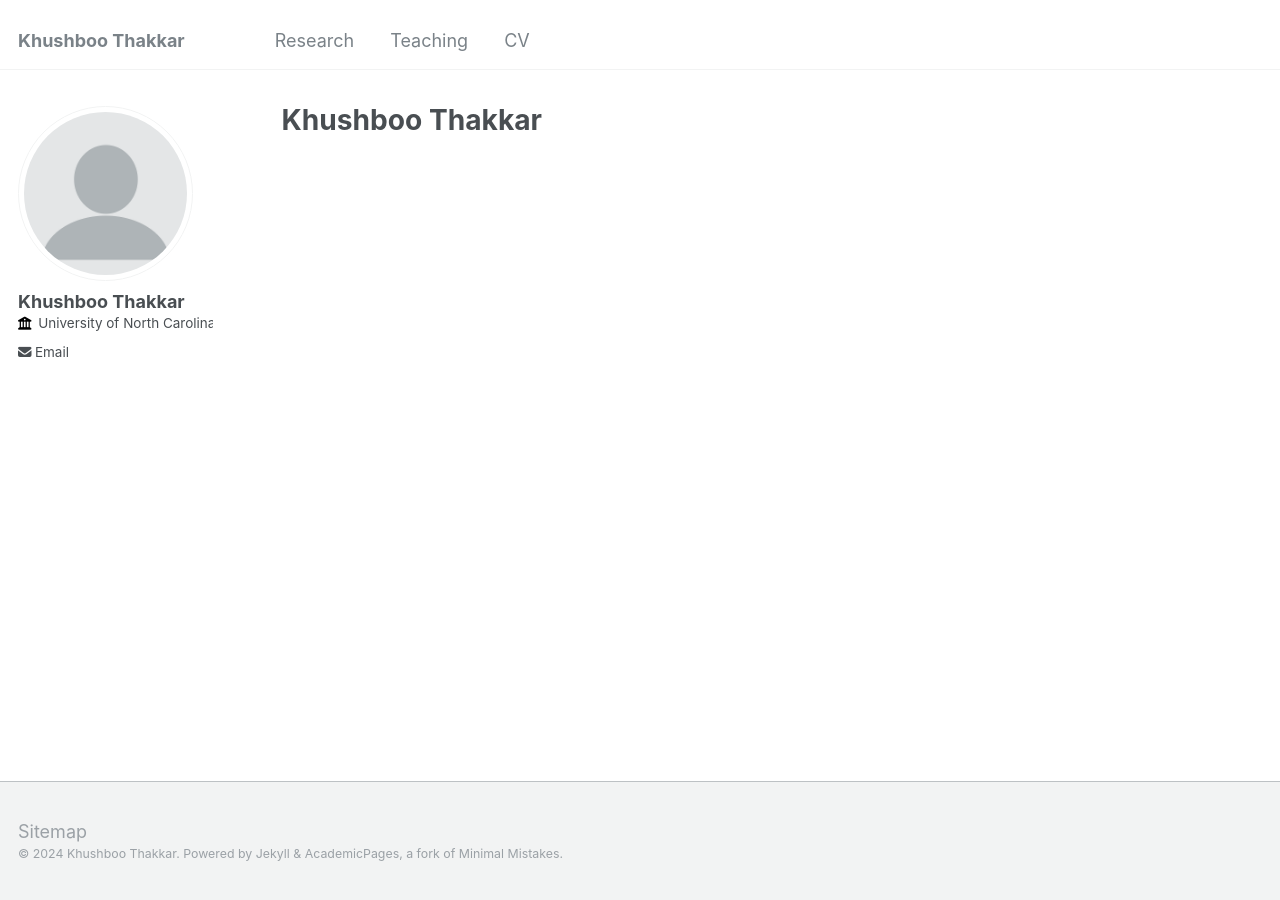
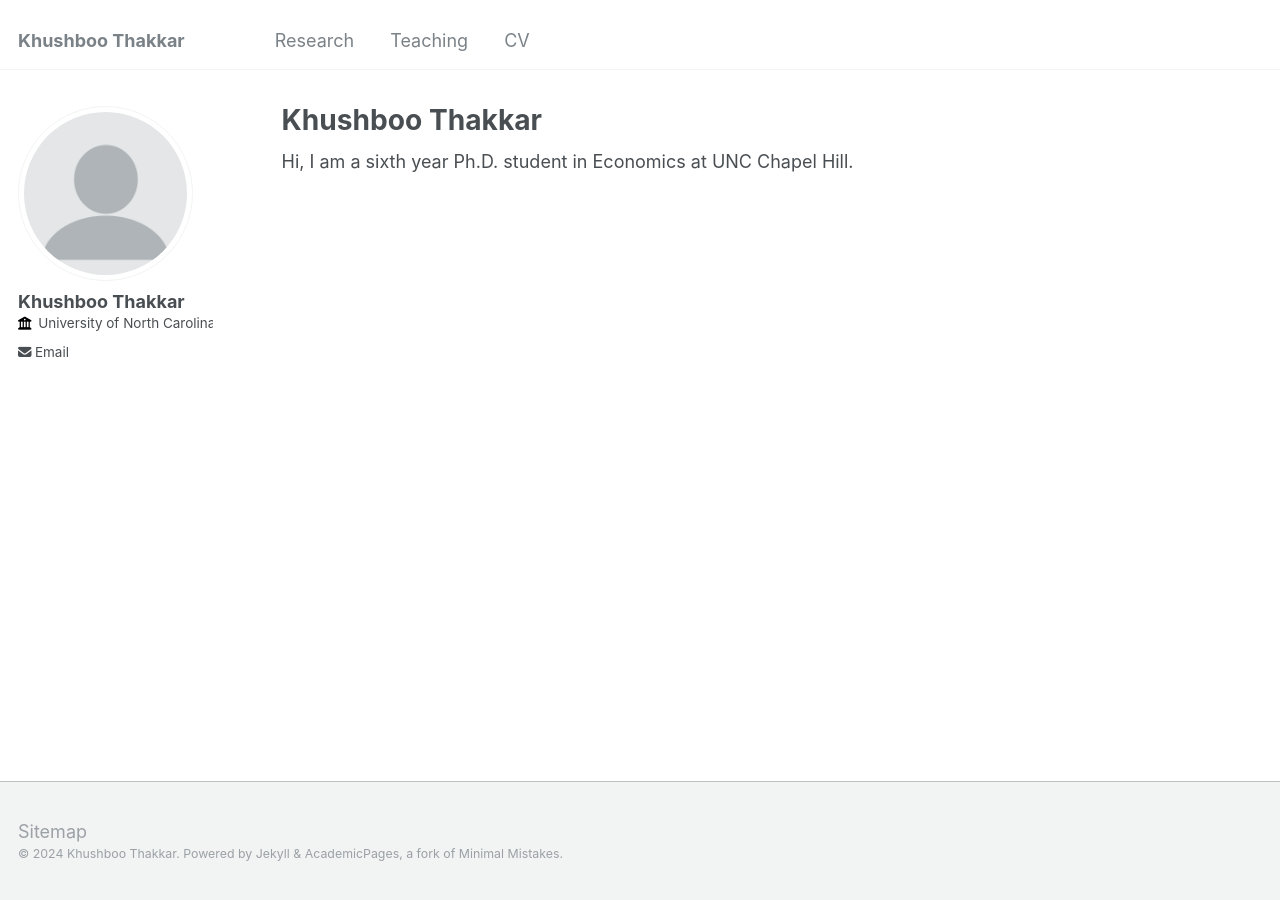
Before and after one commit to krthakkar/krthakkar.github.io, a Jekyll site: the page built from _pages/about.md, in a window 1280 px wide. Built offline with Jekyll 4.4.1, drawn with Linux system fonts in a browser that asks for light colours; nearby versions of some CDN libraries; library files that are not in the unit come from our copies.

Commit message:
Update about.md

```diff
--- a/_pages/about.md
+++ b/_pages/about.md
@@ -10,3 +10,4 @@ redirect_from:
 <!-- Khushboo Thakkar
 
 ===== -->
+Hi, I am a sixth year Ph.D. student in Economics at UNC Chapel Hill.
```
